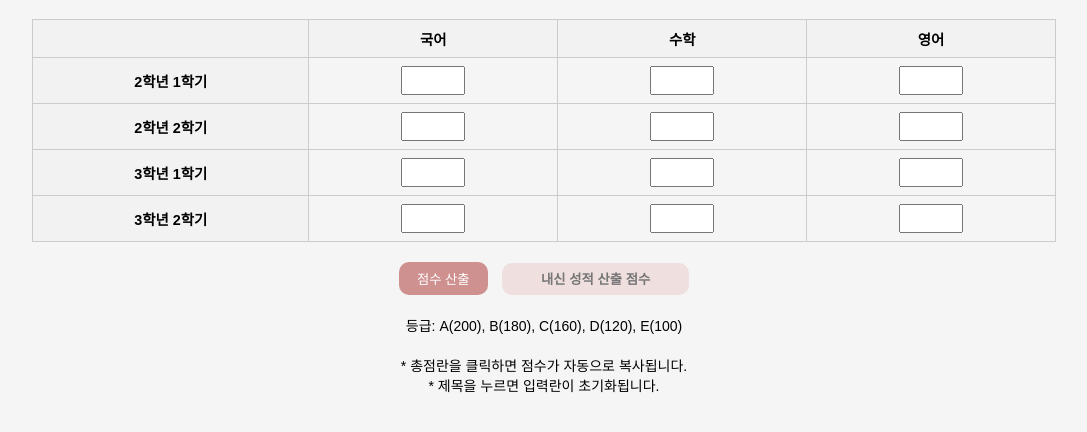
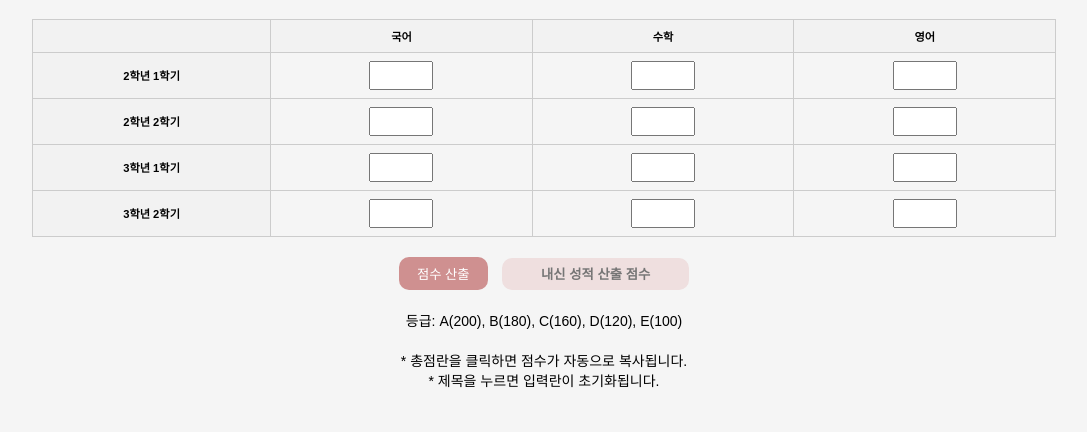
Before and after one commit to ll0zlk/2024-OKYA-grade-non.auto, a plain HTML site: page index.html in a window 1280 px wide. Shown: the part 116-548 px from the top of the page, without its empty margins (96-1183 px from the left). Drawn offline with Linux system fonts and the light colour scheme.

Commit message:
Change font size

```diff
--- a/style.css
+++ b/style.css
@@ -1,5 +1,3 @@
-/* 전체 페이지 스타일 */
-
 body {
   font-family: Arial, sans-serif;
   margin: 0;
@@ -34,7 +32,7 @@ table, th, td {
 th, td {
   text-align: center;
   padding: 8px;
-  font-size: 90%;
+  font-size: 70%;
 }
 
 th {
```
